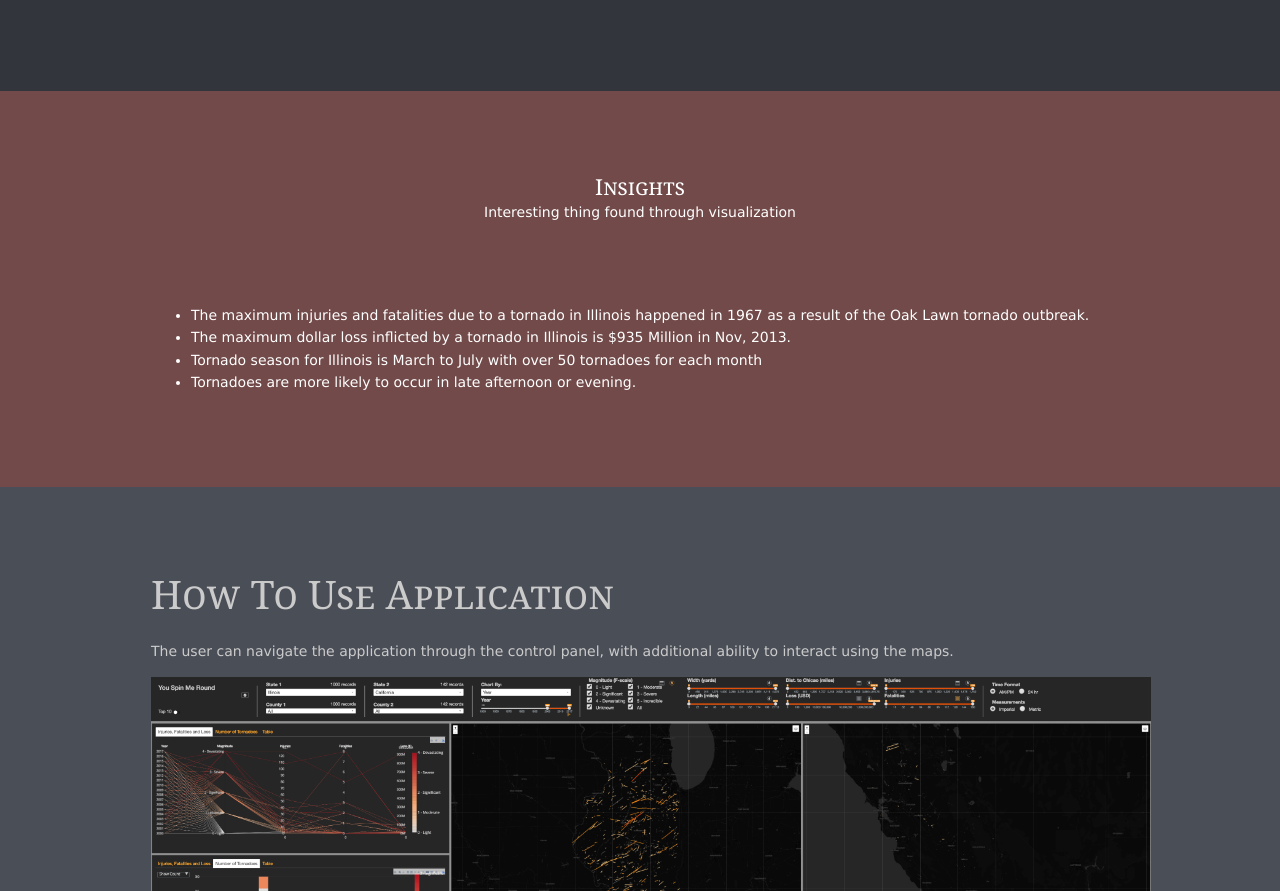
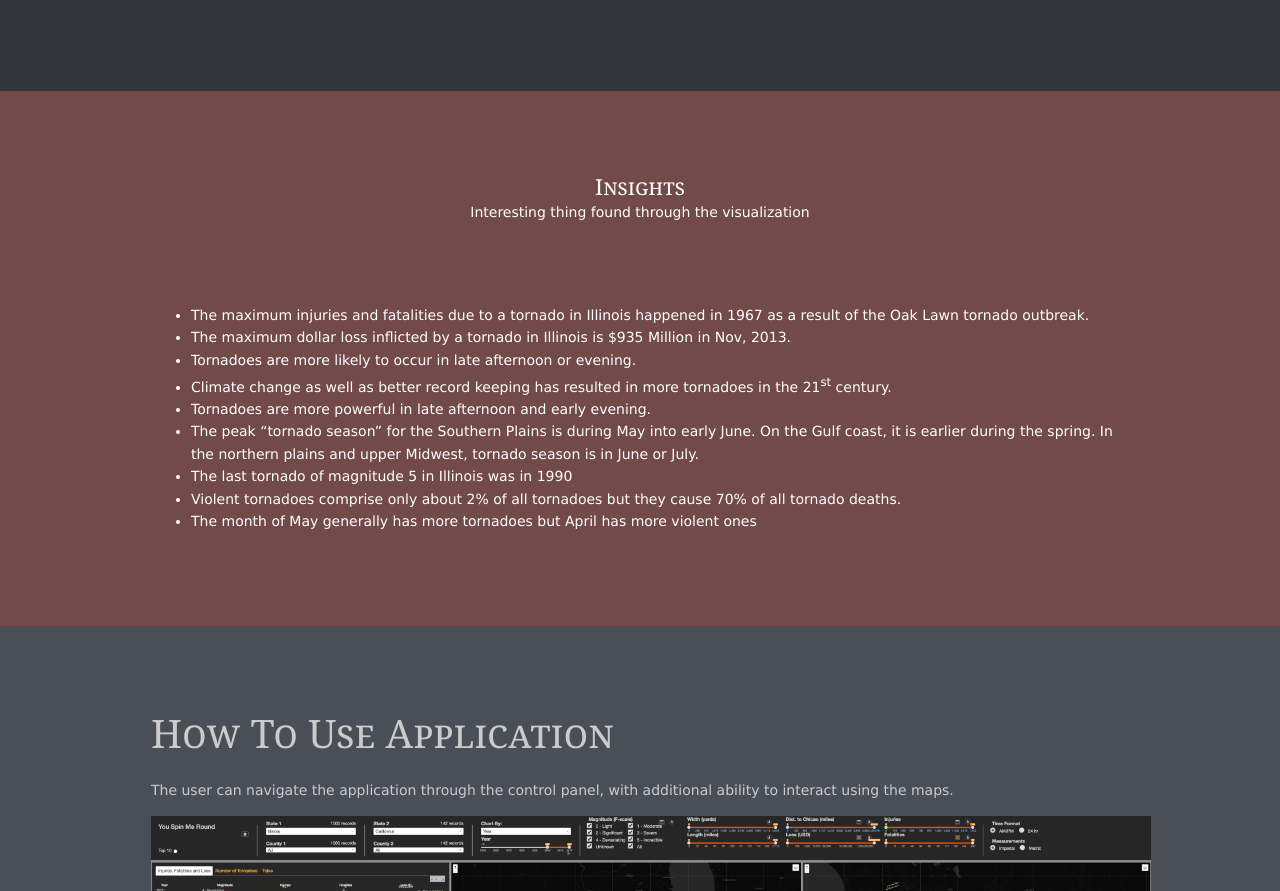
Before and after one commit to vivekrs/YouSpinMeRound, a plain HTML site: page index.html in a window 1280 px wide. Shown: the part 3123-4014 px from the top of the page. Drawn offline with Linux system fonts and the light colour scheme.

Commit message:
more insights added

```diff
--- a/index.html
+++ b/index.html
@@ -197,16 +197,21 @@ Licence URI: http://www.os-templates.com/template-terms
     </section>
   </div>
   <div class="wrapper bgded overlay" style="background-image:url('images/demo/backgrounds/03.png');">
-    <section class="hoc container clear" id="#insights">
+    <section class="hoc container clear" id="insights">
       <div class="sectiontitle">
         <h6 class="heading">Insights</h6>
-        <p>Interesting thing found through visualization</p>
+        <p>Interesting thing found through the visualization</p>
       </div>
       <ul>
         <li>The maximum injuries and fatalities due to a tornado in Illinois happened in 1967 as a result of the Oak Lawn tornado outbreak.</li>
         <li>The maximum dollar loss inflicted by a tornado in Illinois is $935 Million in Nov, 2013.</li>
-        <li>Tornado season for Illinois is March to July with over 50 tornadoes for each month</li>
         <li>Tornadoes are more likely to occur in late afternoon or evening.</li>
+        <li>Climate change as well as better record keeping has resulted in more tornadoes in the 21<sup>st</sup> century.</li>
+        <li>Tornadoes are more powerful in late afternoon and early evening.</li>
+        <li>The peak “tornado season” for the Southern Plains is during May into early June. On the Gulf coast, it is earlier during the spring. In the northern plains and upper Midwest, tornado season is in June or July.</li>
+        <li>The last tornado of magnitude 5 in Illinois was in 1990</li>
+        <li>Violent tornadoes comprise only about 2% of all tornadoes but they cause 70% of all tornado deaths.</li>
+        <li>The month of May generally has more tornadoes but April has more violent ones</li>
       </ul>
       <!-- <div class="group testimonials">
         <article class="one_half first">
```
